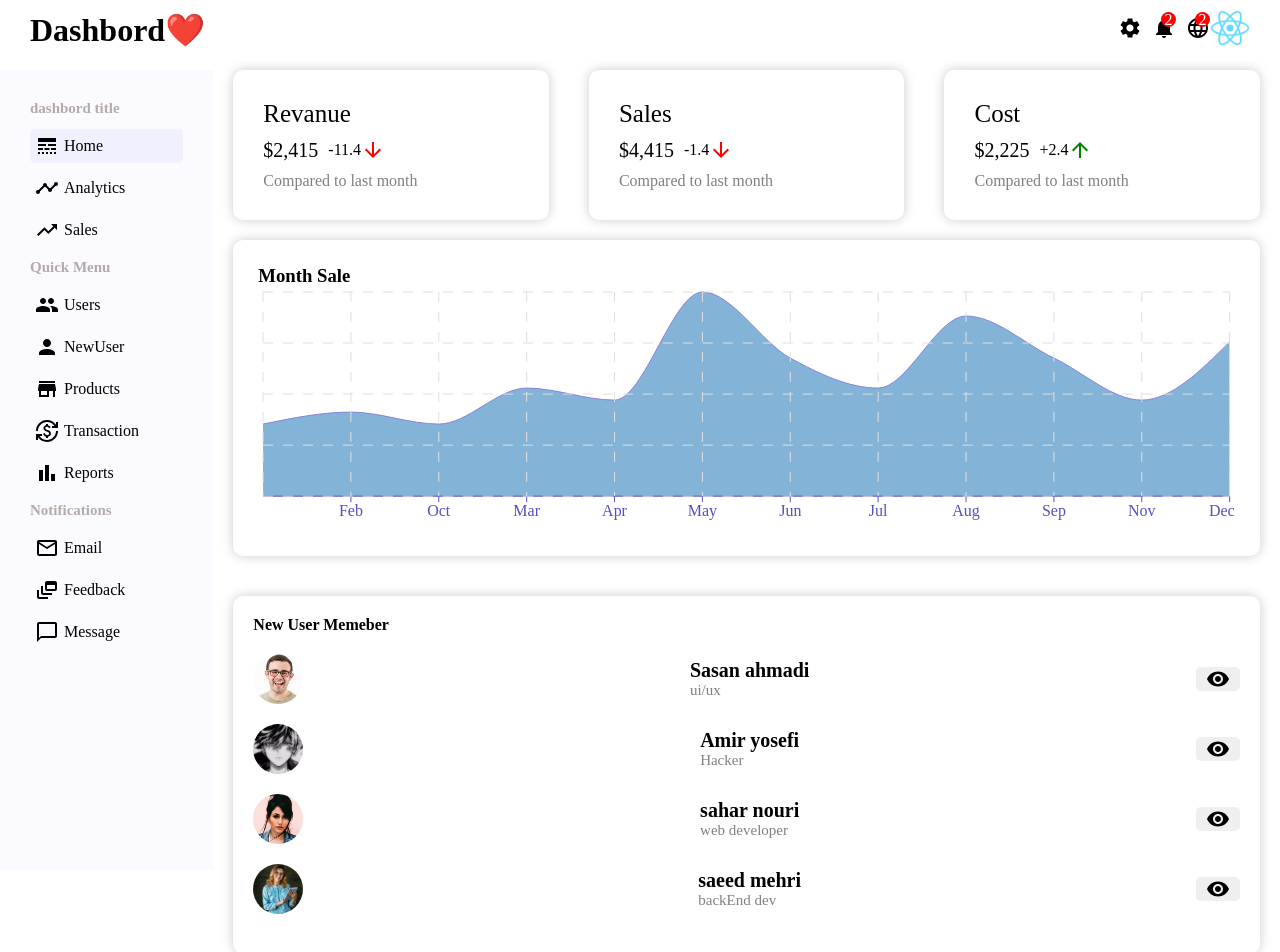
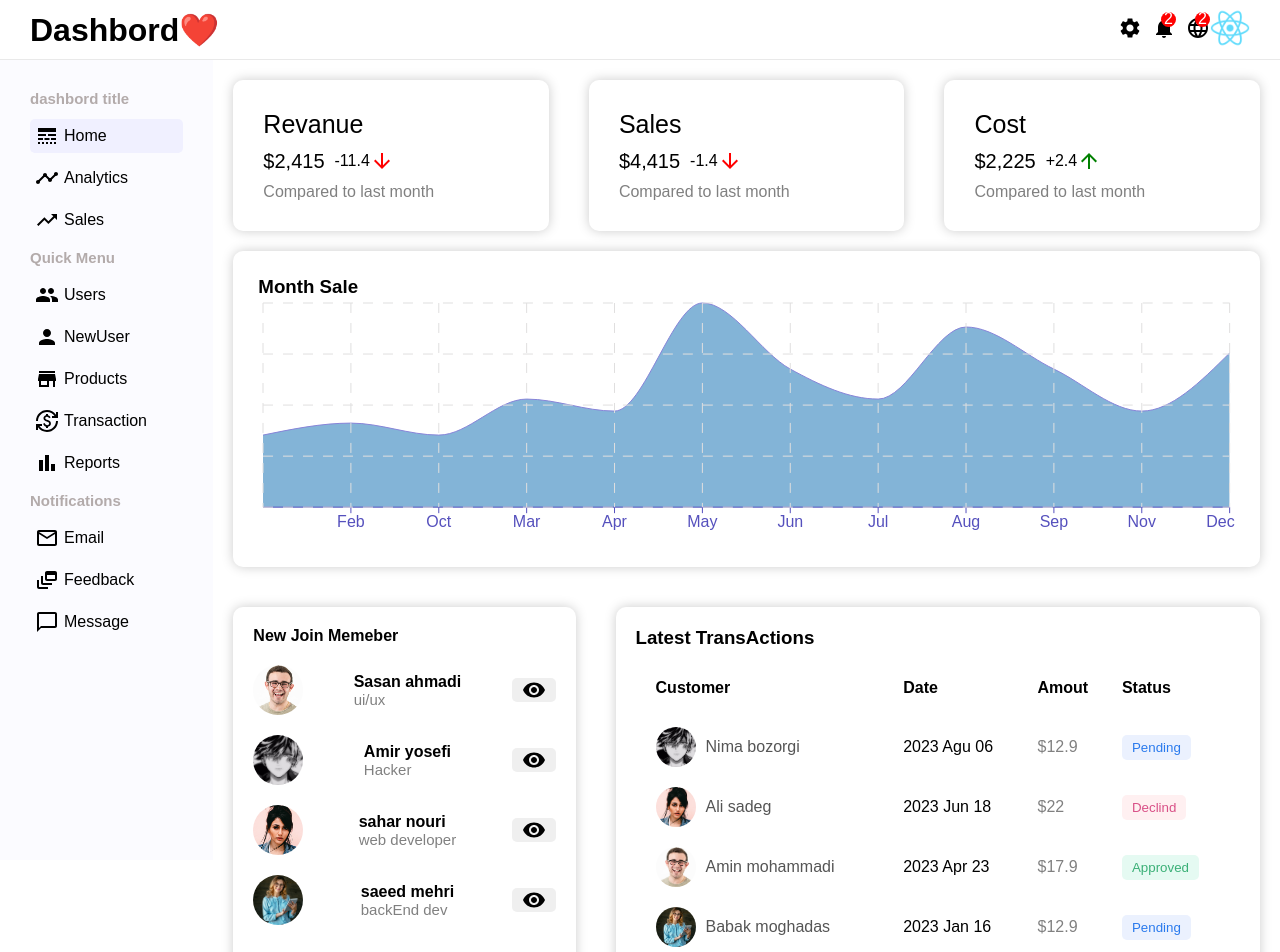
Before and after one commit to saharNrv/Dashbord, a React (Create React App) app: page / in a window 1280 px wide. Shown: the top 952 px of the page. Built offline with nearby package versions, Linux system fonts and the light colour scheme.

Commit message:
create widgetLg component

```diff
--- a/src/App.css
+++ b/src/App.css
@@ -2,10 +2,11 @@
   margin: 0;
   padding: 0;
   box-sizing: border-box;
+  font-family: sans-serif;
 }
 
 .container{
   display: flex;
   /* align-items: center; */
-  margin-top: 10px;
+  /* margin-top: 10px; */
 }
--- a/src/Components/header/Header.css
+++ b/src/Components/header/Header.css
@@ -10,8 +10,9 @@
     align-items: center;
     justify-content: center;
     padding: 10px;
-    /* border-bottom: 1px solid #ccc; */
+    border-bottom: 1px solid #e9e9e9;
     position: sticky;
+    top: 0px;
     z-index: 999;
 
 }
--- /dev/null
+++ b/src/Components/widgetLg/WidgetLg.jsx
@@ -0,0 +1,40 @@
+import React from 'react';
+import './widget.css';
+import { widgetLgUser } from '../../chartData';
+
+export default function WidgetLg() {
+
+    const Button=({type})=>{
+        return <button className={'widgetLgBtn ' + type}>{type}</button>
+    }
+
+
+  return (
+    <div className='widgetLg'>
+        <h3 className='widgetLgTitle'>Latest TransActions</h3>
+        <table className="widgetLgTable">
+            <tr className="widgetLgTr">
+                <th className="widgetLgTh">Customer</th>
+                <th className="widgetLgTh">Date</th>
+                <th className="widgetLgTh">Amout</th>
+                <th className="widgetLgTh">Status</th>
+            </tr>
+            {widgetLgUser.map(user=>(
+            <tr className="widgetLgTr" key={user.id}>
+                <td className='widgetLgUsers'>
+                    <img src={user.img} className='widgetLgImg' />
+                    <span className='widgetLgName'>{user.name}</span>
+                </td>
+                <td className='widgetLgDate'>{user.date}</td>
+                <td className='widgetLgAmout'>${user.amout}</td>
+                <td className='widgetLgStatus'>
+                      <Button type={user.status}/>
+                </td>
+            </tr>
+
+            ))}
+        </table>
+
+    </div>
+  );
+}
--- /dev/null
+++ b/src/Components/widgetLg/widget.css
@@ -0,0 +1,58 @@
+.widgetLg {
+  flex: 2;
+  box-shadow: 0 0 12px #ccc;
+  margin: 20px;
+  padding: 20px;
+  border-radius: 10px;
+}
+.widgetLgTitle {
+
+}
+.widgetLgTable {
+  width: 100%;
+  border-spacing: 20px;
+}
+.widgetLgTr {
+    margin: 12px 0xp;
+}
+.widgetLgTh {
+  text-align: left;
+  padding: 10px 0px;
+}
+.widgetLgUsers {
+  display: flex;
+  align-items: center;
+  gap: 10px;
+}
+.widgetLgImg {
+  width: 40px;
+  height: 40px;
+  border-radius: 50%;
+  object-fit: cover;
+}
+.widgetLgName {
+  color: #555;
+}
+.widgetLgDate {
+}
+.widgetLgAmout {
+  color: gray;
+}
+.widgetLgBtn {
+  border: none;
+  border-radius: 5px;
+  padding: 5px 10px;
+  cursor: pointer;
+}
+.widgetLgBtn.Approved{
+    color: #3bb077;
+    background-color: #e5faf2;
+}
+.widgetLgBtn.Pending{
+    color: #2a7aed;
+    background-color: #ebf1fe;
+}
+.widgetLgBtn.Declind{
+    color: #d95087;
+    background-color: #fff0f1;
+}
--- a/src/Components/widgetSm/WidgetSm.jsx
+++ b/src/Components/widgetSm/WidgetSm.jsx
@@ -6,7 +6,7 @@ import { widgetSmUsers } from '../../chartData';
 export default function WidgetSm() {
   return (
     <div className='widgetSm'>
-       <span className='widgetSmTitle'>New User Memeber</span>
+       <span className='widgetSmTitle'>New Join Memeber</span>
 
        <ul className='widgetSmList'>
         {widgetSmUsers.map(user=>(
--- a/src/Components/widgetSm/widgetSm.css
+++ b/src/Components/widgetSm/widgetSm.css
@@ -34,7 +34,7 @@
     flex-direction: column;
 }
 .widgetSmName{
-font-size: 20px;
+font-size:16px;
 font-weight: bold;
 }
 .widgetSmJob{
--- a/src/chartData.js
+++ b/src/chartData.js
@@ -75,5 +75,38 @@ let widgetSmUsers=[
         img:'image/us3.jpg'
     },
 ]
-
-export{chartData,widgetSmUsers}
+let widgetLgUser=[
+    {
+        id:1,
+        name:'Nima bozorgi',
+        date:'2023 Agu 06',
+        amout:12.90,
+        status:'Pending',
+        img:'image/us1.jpeg'
+    },
+    {
+        id:2,
+        name:'Ali sadeg',
+        date:'2023 Jun 18',
+        amout:22.00,
+        status:'Declind',
+        img:'image/us2.png'
+    },
+    {
+        id:3,
+        name:'Amin mohammadi',
+        date:'2023 Apr 23',
+        amout:17.90,
+        status:'Approved',
+        img:'image/profile.png'
+    },
+    {
+        id:4,
+        name:'Babak moghadas',
+        date:'2023 Jan 16',
+        amout:12.90,
+        status:'Pending',
+        img:'image/us3.jpg'
+    },
+]
+export{chartData,widgetSmUsers,widgetLgUser}
--- a/src/pages/home/Home.css
+++ b/src/pages/home/Home.css
@@ -1,5 +1,6 @@
 .home{
     flex: 5;
+    margin-top: 20px;
 }
 .homeWidget{
     display: flex;
--- a/src/pages/home/Home.jsx
+++ b/src/pages/home/Home.jsx
@@ -4,6 +4,7 @@ import Featurs from '../../Components/featurs/Featurs';
 import Chart from '../../Components/chart/Chart';
 import { chartData } from '../../chartData';
 import WidgetSm from '../../Components/widgetSm/WidgetSm';
+import WidgetLg from '../../Components/widgetLg/WidgetLg';
 
 export default function Home() {
   return (
@@ -12,6 +13,7 @@ export default function Home() {
       <Chart grid title="Month Sale" data={chartData} dataKey="Sale"/>
       <div className='homeWidget'>
         <WidgetSm/>
+        <WidgetLg/>
       </div>
     </div>
   );
```
